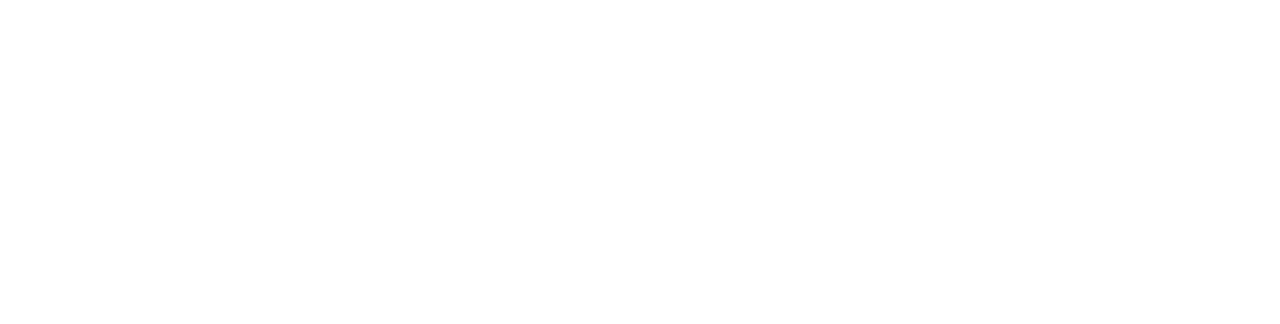
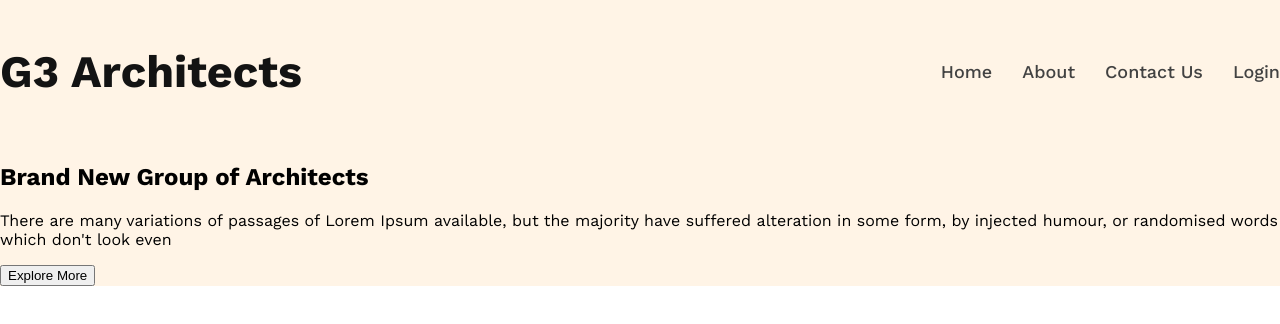
Before and after one commit to Azad1036/G3-Architects, a plain HTML site: page index.html in a window 1280 px wide. Drawn offline with nearby package versions, Linux system fonts and the light colour scheme.

Commit message:
navber related work finish

```diff
--- a/index.html
+++ b/index.html
@@ -4,10 +4,23 @@
     <meta charset="UTF-8">
     <meta name="viewport" content="width=device-width, initial-scale=1.0">
     <title>Document</title>
+    <link rel="stylesheet" href="style/style.css">
 </head>
-<body>
-    <header>
-
+<body class="work-sans">
+    <header class="bg-primary">
+        <nav class="navigation-container">
+            <h3 class="brand">G3 Architects</h3>
+            <ul class="nav-links">
+                <li class="nav-item"><a href="" class="nav-link">Home</a></li>
+                <li class="nav-item"><a href="" class="nav-link">About</a></li>
+                <li class="nav-item"><a href="" class="nav-link">Contact Us</a></li>
+                <li class="nav-item"><a href="" class="nav-link">Login</a></li>
+        </nav>
+        <section>
+            <h1 class="brand-group">Brand New Group of Architects </h1>
+            <p>There are many variations of passages of Lorem Ipsum available, but the majority have suffered alteration in some form, by injected humour, or randomised words which don't look even</p>
+            <button>Explore More</button>
+        </section>
     </header>
 
     <main>
--- a/style/style.css
+++ b/style/style.css
@@ -0,0 +1,49 @@
+@import url('https://fonts.googleapis.com/css2?family=Work+Sans:ital,wght@0,100..900;1,100..900&display=swap');
+
+.work-sans {
+    font-family: "Work Sans", serif;
+    margin: 0;
+    padding: 0;
+    box-sizing: border-box;
+}
+
+
+/* related style */
+:root {
+    --primary-color: #131313;
+    --secondary-color:#424242;
+}
+
+.bg-primary {
+    background: rgba(255, 144, 14, 0.10);
+}
+
+.navigation-container {
+    display: flex;
+    justify-content: space-between;
+    align-items: center;
+    max-width: 1440px;
+    margin: 0 auto;
+}
+
+.brand {
+    color: var(--primary-color);
+    font-size: 45px;
+    font-weight: 700;
+}
+
+.nav-links {
+    display: flex;
+    gap: 30px;
+}
+
+.nav-item {
+    list-style: none;
+}
+
+.nav-link {
+    text-decoration: none;
+    color: var(--secondary-color);
+    font-size: 18px;
+    font-weight: 500;
+}
```
